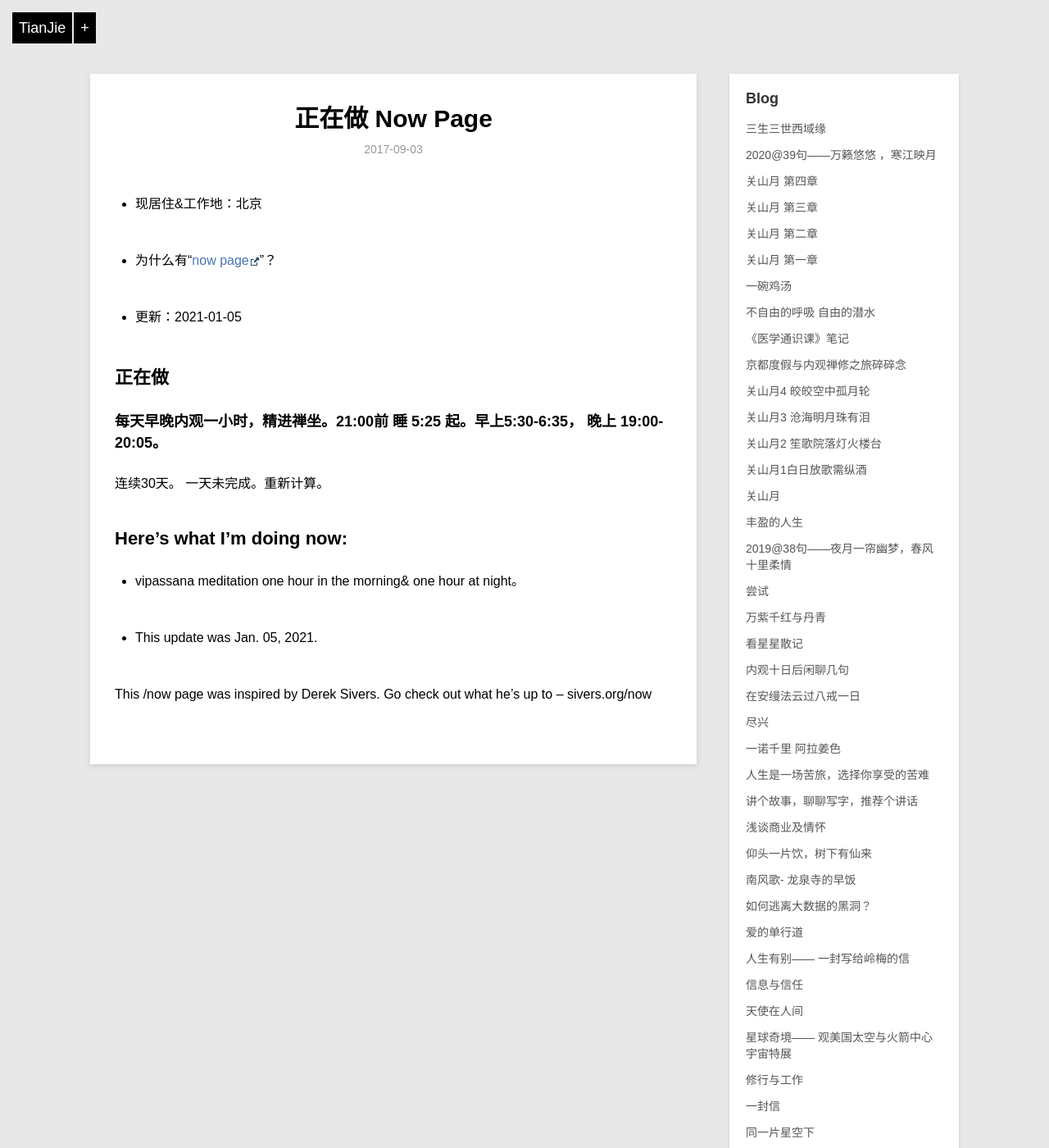
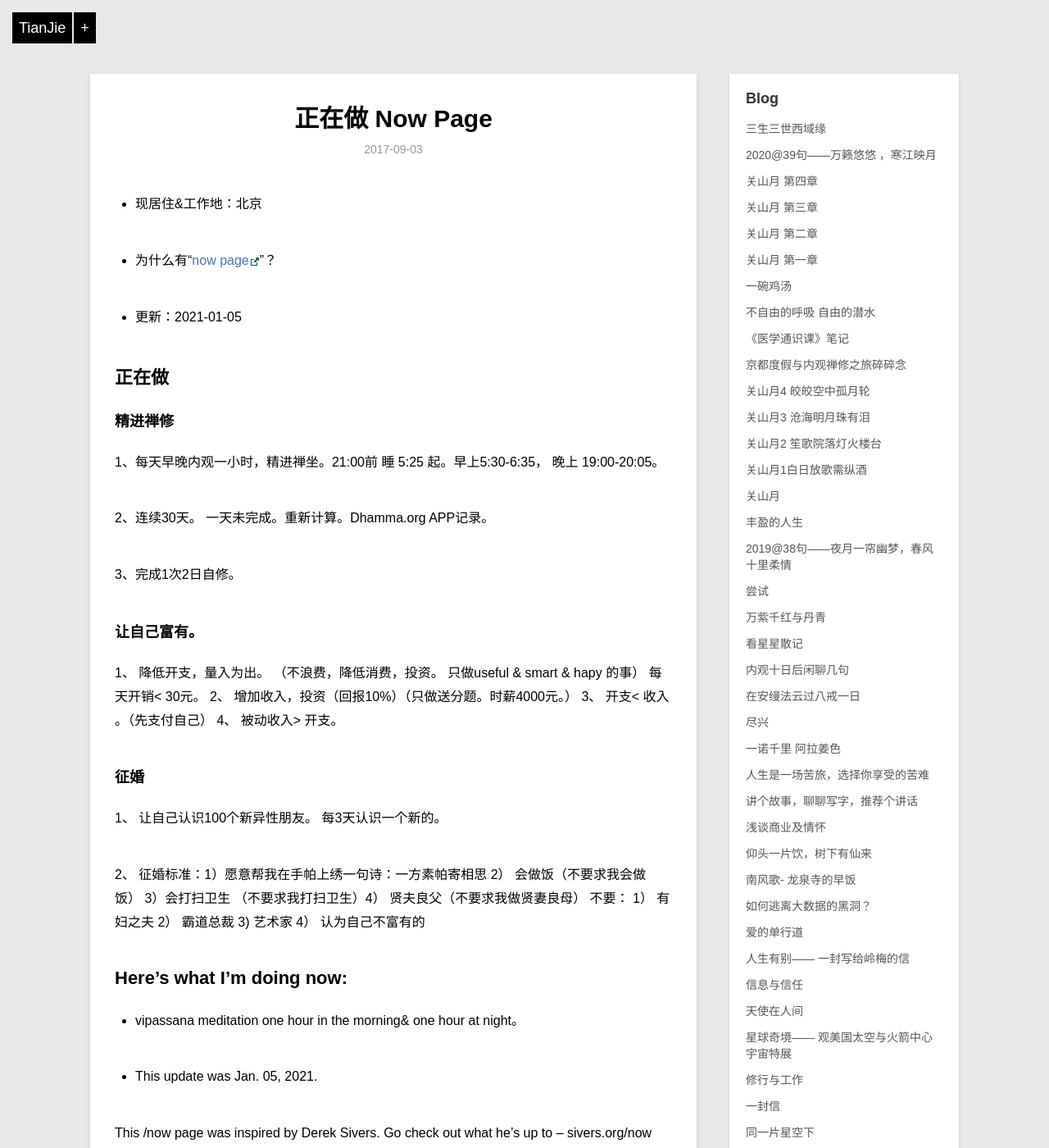
Before and after one commit to violettianjie/violettianjie.github.io, a Jekyll site: the page built from _posts/blog/2017-09-03-now.md, in a window 1280 px wide and 1400 px high. Shown: the whole window at 82% size. Built offline with Jekyll 4.4.1, drawn with Linux system fonts in a browser that asks for light colours; comment, search, counter and statistics services are not loaded.

Commit message:
Update 2017-09-03-now.md

```diff
--- a/_posts/blog/2017-09-03-now.md
+++ b/_posts/blog/2017-09-03-now.md
@@ -13,11 +13,27 @@ category: blog
 
 ## 正在做
 
-### 每天早晚内观一小时，精进禅坐。21:00前 睡 5:25 起。早上5:30-6:35， 晚上 19:00-20:05。
-连续30天。 一天未完成。重新计算。
+### 精进禅修
 
+1、每天早晚内观一小时，精进禅坐。21:00前 睡 5:25 起。早上5:30-6:35， 晚上 19:00-20:05。
 
+2、连续30天。 一天未完成。重新计算。Dhamma.org APP记录。
 
+3、完成1次2日自修。
+
+### 让自己富有。
+
+1、 降低开支，量入为出。 （不浪费，降低消费，投资。 只做useful & smart & hapy 的事） 每天开销< 30元。
+2、 增加收入，投资（回报10%）（只做送分题。时薪4000元。）
+3、 开支< 收入 。（先支付自己）
+4、 被动收入> 开支。
+
+### 征婚
+
+1、 让自己认识100个新异性朋友。  每3天认识一个新的。
+
+2、 征婚标准：1）愿意帮我在手帕上绣一句诗：一方素帕寄相思  2） 会做饭（不要求我会做饭）  3）会打扫卫生 （不要求我打扫卫生）4） 贤夫良父（不要求我做贤妻良母）
+    不要：   1） 有妇之夫 2） 霸道总裁 3) 艺术家 4） 认为自己不富有的
 
 ## Here’s what I’m doing now:
 
```
